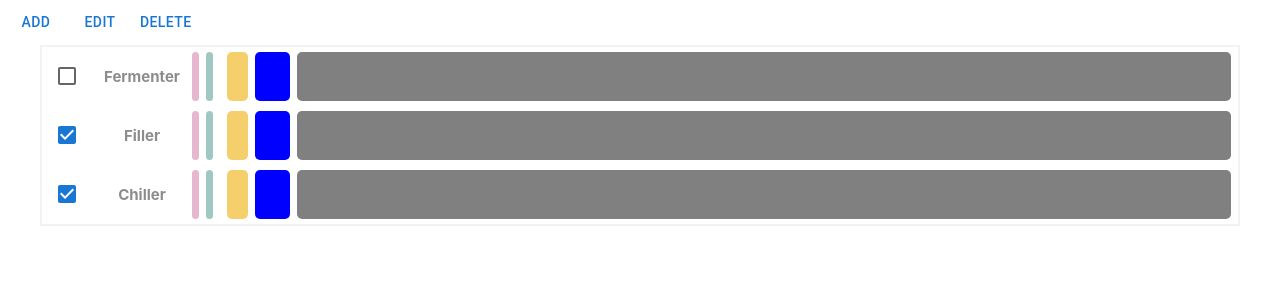
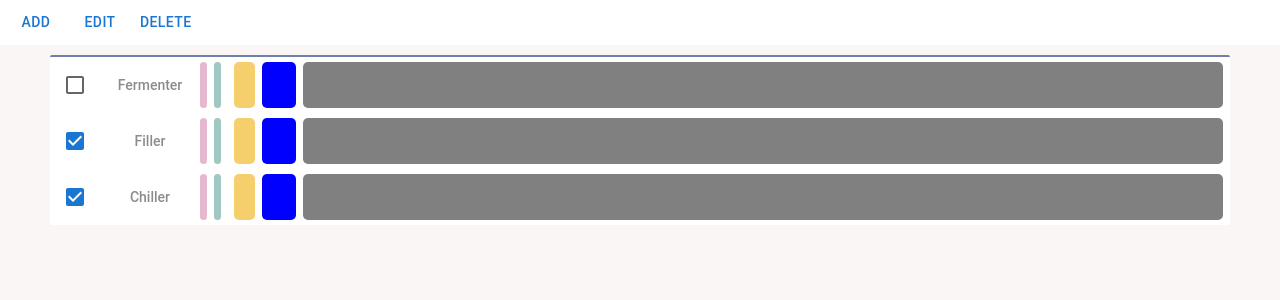
Before and after one commit to mama4294/process-app, a Next.js app: page / in a window 1280 px wide. Shown: the top 300 px of the page. Built offline with nearby package versions, Linux system fonts and the light colour scheme.

Commit message:
adds title to procedure tooltip

```diff
--- a/components/gantt.js
+++ b/components/gantt.js
@@ -87,8 +87,8 @@ const UnitRow = ({ unit, numColumns }) => {
   );
 };
 
-const Operation = ({ operation, title }) => {
-  const { id, start, end, bgColor } = operation;
+const Operation = ({ operation }) => {
+  const { id, title, start, end, bgColor } = operation;
 
   const style = {
     color: "#red",
--- a/contexts/equipmentContext.js
+++ b/contexts/equipmentContext.js
@@ -21,36 +21,42 @@ const defaultResources = {
 const operationData = [
   {
     id: "1",
+    title: "Fill",
     start: 1,
     end: 2,
     bgColor: "#E5B8D0",
   },
   {
     id: "2",
+    title: "Heat",
     start: 3,
     end: 4,
     bgColor: "#A0C8C2",
   },
   {
     id: "3",
+    title: "Cool",
     start: 5,
     end: 6,
     bgColor: "#rgb(178,201,151)",
   },
   {
     id: "4",
+    title: "Ferment",
     start: 6,
     end: 9,
     bgColor: "#F5CF6B",
   },
   {
     id: "5",
+    title: "Heat Treat",
     start: 10,
     end: 15,
     bgColor: "blue",
   },
   {
     id: "6",
+    title: "Transfer",
     start: 16,
     end: 150,
     bgColor: "gray",
--- a/styles/GanttChart.module.css
+++ b/styles/GanttChart.module.css
@@ -2,13 +2,15 @@
     max-width: 1200px;
     min-width: 650px;
     margin: 0 auto;
+    padding: 10px 10px;
 }
 
 .chart {
     display: grid;
-    border: 2px solid #F2F2F2;
     position: relative;
     overflow: hidden;
+    border-top: 2px solid #6E81AD;
+    border-radius: 2px;
 }
 .chartRow {
   display: grid;
@@ -49,6 +51,8 @@
   font-size: 15px;
   font-weight: bold;
   text-align: center;
+  font-size: 0.875rem;
+  font-weight: 500;
 }
 
 .chartRowBars {
@@ -91,6 +95,8 @@
     text-align: center;
     border-radius: 6px;
     padding: 5px 0;
+    font-size: 0.875rem;
+    font-weight: 500;
 
     /* Position the tooltip */
     position: absolute;
--- a/styles/globals.css
+++ b/styles/globals.css
@@ -2,8 +2,8 @@ html,
 body {
   padding: 0;
   margin: 0;
-  font-family: -apple-system, BlinkMacSystemFont, Segoe UI, Roboto, Oxygen,
-    Ubuntu, Cantarell, Fira Sans, Droid Sans, Helvetica Neue, sans-serif;
+  font-family: "Roboto","Helvetica","Arial",sans-serif;
+  background-color: #FAF6F6;
 }
 
 a {
```
